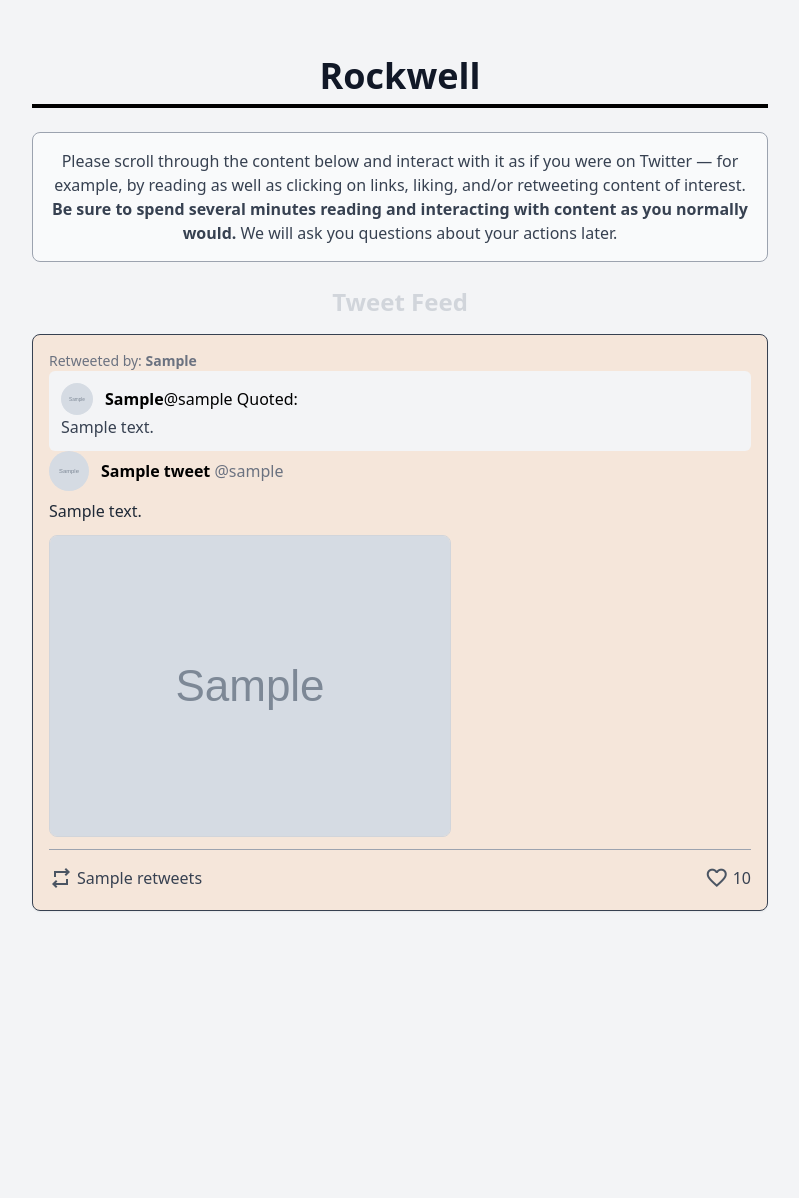
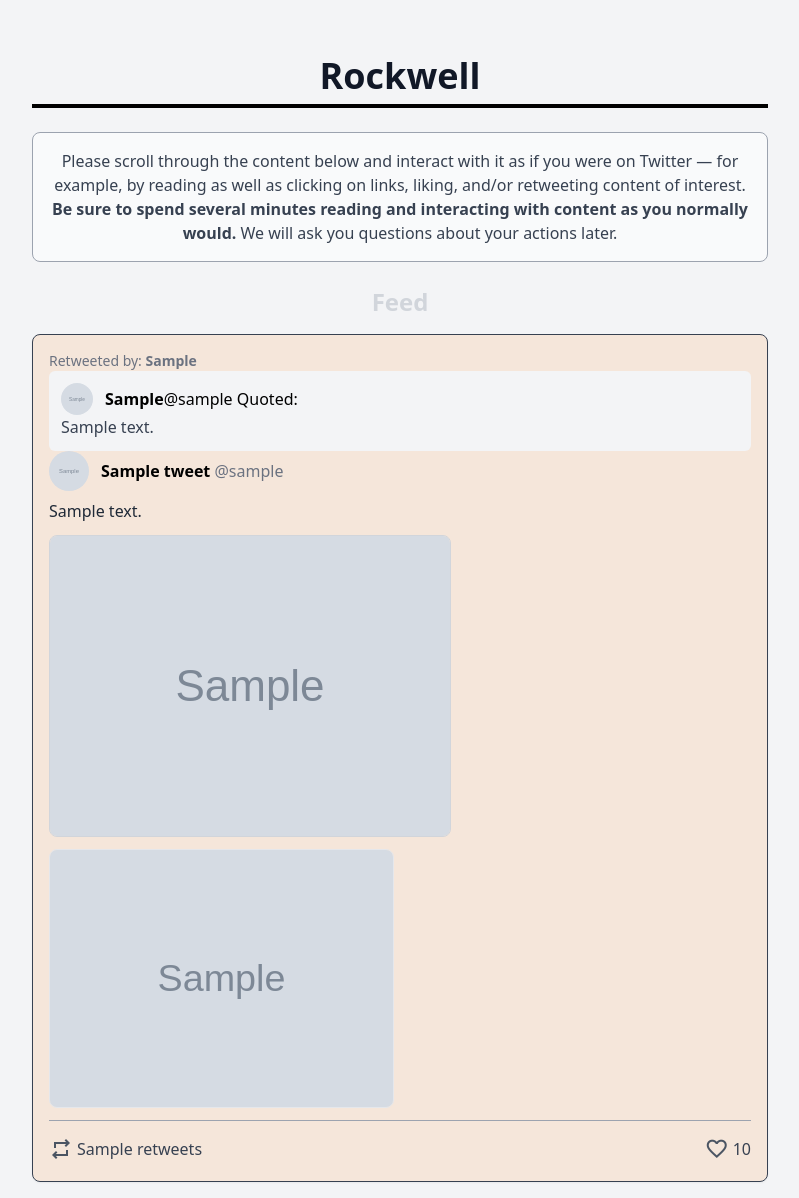
Before and after one commit to Rivado-E/rockwelldev.github.io, a FastAPI app: template templates/index.html in a window 1280 px wide. Shown: the whole page, without its empty margins (240-1039 px from the left). Before the commit the page ends 911 px from the top, so only its background shows below. Run offline with FastAPI, Linux system fonts and the light colour scheme; the template is opened without the code that fills it: most values are stand-ins (such as "Sample title", 1, 10 or a date in 2020); grey boxes marked "Sample" are stand-in pictures; parts of the project's set-up code (start-up, migrations or seed data) failed here and were passed over; some libraries are stand-ins or nearby versions.

Commit message:
images are rendering

```diff
--- a/main.py
+++ b/main.py
@@ -43,3 +43,5 @@ async def retweet_tweet(request: Request, tweet_id: int):
     return templates.TemplateResponse(
         "retweet_button.html", {"request": request, "tweet": tweet}
     )
+
+# add endpoints for
--- a/models.py
+++ b/models.py
@@ -114,6 +114,7 @@ class ContentItem(BaseModel):
     engagements: Union[TwitterEngagements, RedditEngagements, FacebookEngagements] = (
         Field(description="Engagement counts for the content item.")
     )
+    embeded_images: Optional[list[HttpUrl]] = Field()
 
 
 class Session(BaseModel):
--- a/processors.py
+++ b/processors.py
@@ -24,6 +24,7 @@ class TwitterFeedProcessor:
         entities = tweet.get("entities", {})
 
         # Process URLs
+        # if the media url is in the test remove it
         if "urls" in entities:
             for url_dict in entities["urls"]:
                 if not url_dict["expanded_url"].startswith("https://twitter.com/"):
@@ -62,7 +63,7 @@ class TwitterFeedProcessor:
         """Process a single tweet into a ContentItem"""
         # Extract text and URLs
         clean_text, embedded_urls, media_urls = self._extract_urls(tweet)
-        embeded_image = media_urls[0] if media_urls else None
+        embeded_image = media_urls[0] if media_urls and len(media_urls) == 1 else None
         embeded_url = embedded_urls[0] if embedded_urls else None
 
         print(f"{embeded_image}, {embeded_url}")
@@ -106,4 +107,5 @@ class TwitterFeedProcessor:
             post_id=None,
             parent_id=tweet.get("in_reply_to_status_id_str"),
             title=None,
+            embeded_images=media_urls if media_urls and len(media_urls) > 1 else None
         )
--- a/requirements.txt
+++ b/requirements.txt
@@ -18,12 +18,14 @@ mdurl==0.1.2
 pydantic==2.10.6
 pydantic_core==2.27.2
 Pygments==2.19.1
+python-dateutil==2.9.0.post0
 python-dotenv==1.0.1
 python-multipart==0.0.20
 PyYAML==6.0.2
 rich==13.9.4
 rich-toolkit==0.13.2
 shellingham==1.5.4
+six==1.17.0
 sniffio==1.3.1
 starlette==0.45.3
 typer==0.15.1
--- a/services.py
+++ b/services.py
@@ -18,7 +18,7 @@ class TweetService:
         """Load tweets from file into memory."""
         try:
             with open(self.file_path, "r", encoding="utf-8") as fp:
-                raw_tweets = json.load(fp)["data"][:5]
+                raw_tweets = json.load(fp)["data"][:100]
 
             processor = TwitterFeedProcessor()
             tweets = [
@@ -44,6 +44,10 @@ class TweetService:
 
                 item["retweet_by"] = item.get("retweet_by", "")
                 item["quoted_by"] = item.get("quoted_by", "")
+                if item["embeded_images"]:
+                    for i, url in enumerate(item["embeded_images"]):
+                        item["embeded_images"][i] =  str(url)
+
 
             return tweets
 
--- /dev/null
+++ b/static/script.js
@@ -0,0 +1,16 @@
+const observerOptions = {
+    root: null,
+    rootMargin: '0px',
+    threshold: 0.3
+};
+
+const observer = new IntersectionObserver((entries, observer) => {
+    entries.forEach(entry => {
+        if (entry.isIntersecting) {
+            console.log(`Element ${entry.target.id} is partially visible in the viewport!`);
+        } else {
+            console.log(`Element ${entry.target.id} is not leaving in the viewport!`);
+        }
+    });
+}, observerOptions);
+document.querySelectorAll('.tweet').forEach(tweet => observer.observe(tweet));
--- a/templates/index.html
+++ b/templates/index.html
@@ -1,11 +1,12 @@
 {% extends "base.html" %}
 
 {% block content %}
-<h1 class="text-2xl font-bold mb-4 text-center text-gray-300">Tweet Feed</h1>
+<h1 class="text-2xl font-bold mb-4 text-center text-gray-300">Feed</h1>
 
 <div id="tweet-list" class="space-y-4">
     {% for tweet in tweets %}
         {% include "tweet.html" %}
     {% endfor %}
 </div>
+<script src="/static/script.js"></script>
 {% endblock %}
--- a/templates/tweet.html
+++ b/templates/tweet.html
@@ -1,4 +1,4 @@
-<div class="tweet bg-[#f5e6da] p-4 rounded-lg border border-gray-700 shadow-sm text-black">
+<div class="tweet bg-[#f5e6da] p-4 rounded-lg border border-gray-700 shadow-sm text-black" id={{tweet.id}}>
     <!-- Retweeted Banner -->
     {% if tweet.engagements.retweet_by %}
         <div class="text-gray-500 text-sm">Retweeted by: <b>{{ tweet.engagements.retweet_by }}</b></div>
@@ -28,9 +28,20 @@
     <!-- Tweet Content -->
     <p class="mt-2 text-gray-800">{{ tweet.body }}</p>
 
-    {% if tweet.image_url %}
-        <img src="{{ tweet.image_url }}" class="mt-3 rounded-lg border border-gray-300">
+    <!-- Tweet Images add all of them in a grid but before that add the links up but make sure there are not the same as in media -->
+    {% if tweet.embeded_image %}
+        <img src="{{ tweet.embeded_image }}" class="mt-3 rounded-lg border border-gray-300">
     {% endif %}
+
+    {% if tweet.embeded_images %}
+        <div class="grid grid-cols-1 sm:grid-cols-2 gap-3 mt-3">
+            {% for image_url in tweet.embeded_images %}
+                <img src="{{ image_url }}" class="rounded-lg border w-full h-auto object-cover">
+            {% endfor %}
+        </div>
+    {% endif %}
+
+
 
     <!-- Tweet Footer (Like & Retweet) -->
     <div class="mt-3 flex justify-between border-t border-gray-400 pt-3">
```
